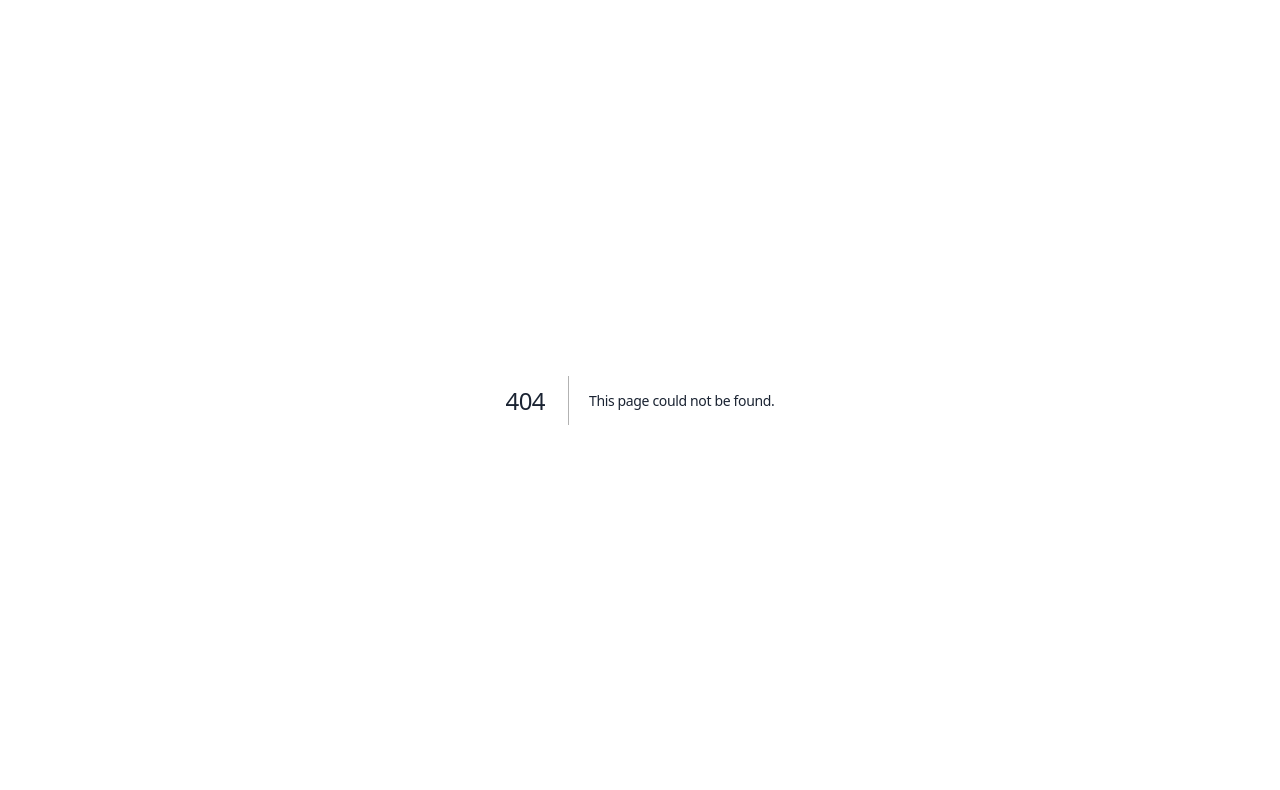
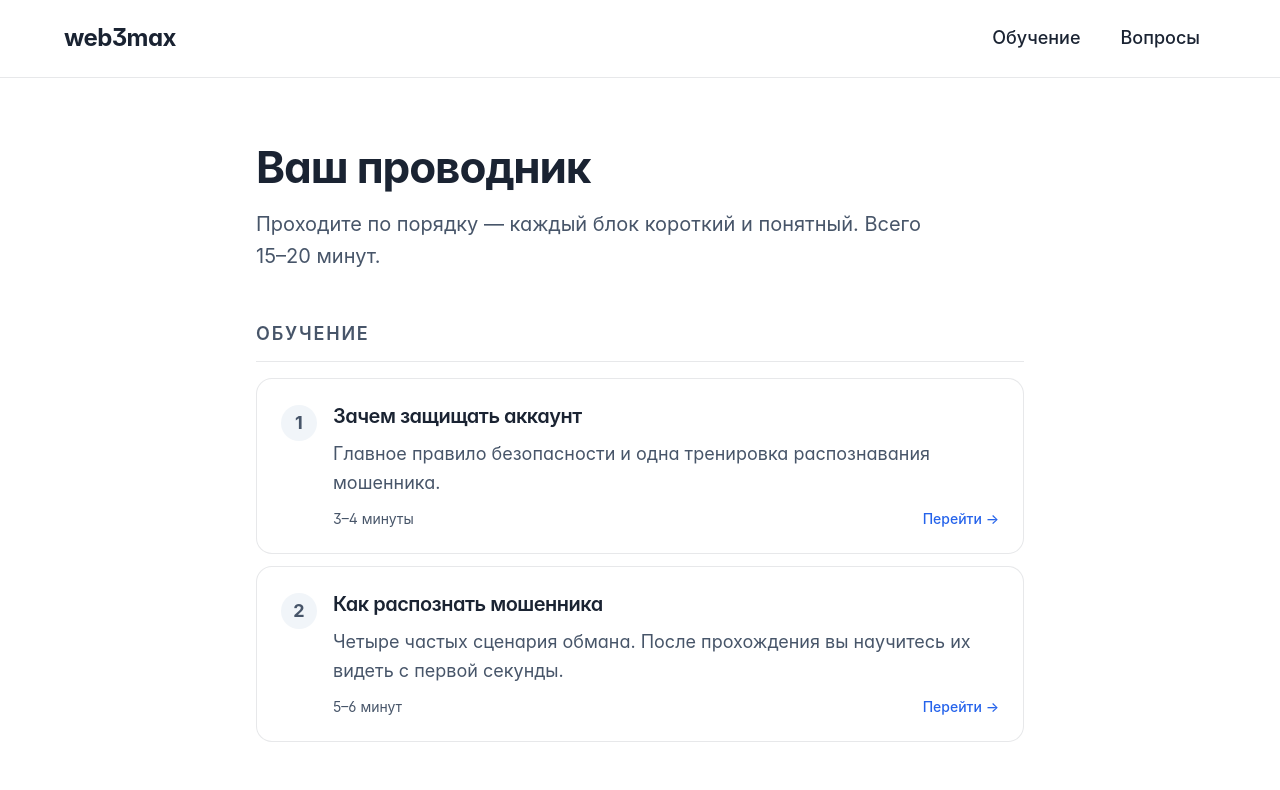
Before and after one commit to ssimchenko/web3max, a Next.js app: page /hub in a window 1280 px wide. Before the commit this address had no page. Shown: the top 790 px of the page. Built offline with nearby package versions, Linux system fonts and the light colour scheme.

Commit message:
хаб и сохранение прогресса

```diff
--- /dev/null
+++ b/app/hub/page.tsx
@@ -0,0 +1,5 @@
+import { HubView } from "@/components/hub/HubView";
+
+export default function HubPage() {
+  return <HubView />;
+}
--- /dev/null
+++ b/components/hub/HubView.tsx
@@ -0,0 +1,156 @@
+"use client";
+
+import Link from "next/link";
+import { useEffect, useState } from "react";
+import { SiteHeader } from "@/components/SiteHeader";
+import { hub } from "@/lib/content";
+import { getAllStatuses } from "@/lib/progress";
+
+type Status = "done" | "in-progress" | "not-started";
+
+const KEY_MAP: Record<string, keyof ReturnType<typeof getAllStatuses>> = {
+  m1: "m1",
+  m2: "m2",
+  "m3:max": "m3:max",
+  "m3:telegram": "m3:telegram",
+  "m3:whatsapp": "m3:whatsapp",
+};
+
+export function HubView() {
+  const [statuses, setStatuses] = useState<ReturnType<typeof getAllStatuses> | null>(null);
+
+  useEffect(() => {
+    setStatuses(getAllStatuses());
+  }, []);
+
+  function statusFor(id: string): Status {
+    if (id === "m4") {
+      if (!statuses) return "not-started";
+      const everyDone =
+        statuses.m1?.completed &&
+        statuses.m2?.completed &&
+        (statuses["m3:max"]?.completed ||
+          statuses["m3:telegram"]?.completed ||
+          statuses["m3:whatsapp"]?.completed);
+      return everyDone ? "in-progress" : "not-started";
+    }
+    const key = KEY_MAP[id];
+    const s = statuses?.[key];
+    if (!s) return "not-started";
+    if (s.completed) return "done";
+    if (s.step > 0) return "in-progress";
+    return "not-started";
+  }
+
+  let stepCounter = 0;
+
+  return (
+    <>
+      <SiteHeader />
+      <main className="min-h-screen bg-white">
+      <section className="px-6 sm:px-10 py-12 sm:py-16">
+        <div className="max-w-3xl mx-auto">
+          <h1 className="text-3xl sm:text-4xl font-bold">{hub.title}</h1>
+          <p className="mt-4 text-lg text-ink-soft max-w-2xl">{hub.subtitle}</p>
+
+          {hub.groups.map((group) => (
+            <div key={group.title} className="mt-12">
+              <h2 className="text-base font-semibold text-ink-soft uppercase tracking-widest border-b border-ink/10 pb-3">
+                {group.title}
+              </h2>
+              <div className="mt-4 flex flex-col gap-3">
+                {group.modules.map((m) => {
+                  stepCounter += 1;
+                  const step = stepCounter;
+                  return (
+                    <ModuleCard
+                      key={m.id}
+                      href={m.href}
+                      step={step}
+                      title={m.title}
+                      duration={m.duration}
+                      description={m.description}
+                      status={statusFor(m.id)}
+                    />
+                  );
+                })}
+              </div>
+            </div>
+          ))}
+        </div>
+      </section>
+      </main>
+    </>
+  );
+}
+
+function ModuleCard({
+  href,
+  step,
+  title,
+  duration,
+  description,
+  status,
+}: {
+  href: string;
+  step: number;
+  title: string;
+  duration: string;
+  description: string;
+  status: Status;
+}) {
+  return (
+    <Link
+      href={href}
+      className="group flex items-start gap-4 rounded-card p-5 sm:p-6 border border-ink/10 bg-white hover:border-accent hover:shadow-sm transition-all"
+    >
+      <span
+        aria-hidden="true"
+        className={`mt-0.5 flex-shrink-0 w-9 h-9 rounded-full flex items-center justify-center text-base font-bold ${
+          status === "done"
+            ? "bg-success-soft text-success"
+            : status === "in-progress"
+              ? "bg-accent-soft text-accent"
+              : "bg-slate-100 text-ink-soft"
+        }`}
+      >
+        {status === "done" ? "✓" : step}
+      </span>
+      <div className="flex-1 min-w-0">
+        <div className="flex items-start justify-between gap-3">
+          <h3 className="text-lg font-semibold leading-snug">{title}</h3>
+          <StatusBadge status={status} />
+        </div>
+        <p className="mt-2 text-base text-ink-soft leading-relaxed">{description}</p>
+        <div className="mt-3 flex items-center justify-between text-sm">
+          <span className="text-ink-soft">{duration}</span>
+          <span className="text-accent font-medium group-hover:translate-x-0.5 transition-transform">
+            {status === "in-progress"
+              ? "Продолжить →"
+              : status === "done"
+                ? "Пройти ещё раз →"
+                : "Перейти →"}
+          </span>
+        </div>
+      </div>
+    </Link>
+  );
+}
+
+function StatusBadge({ status }: { status: Status }) {
+  if (status === "done") {
+    return (
+      <span className="inline-flex items-center gap-1 bg-success-soft text-success px-2.5 py-1 rounded-full text-xs font-semibold whitespace-nowrap">
+        <span aria-hidden="true">✓</span> Готово
+      </span>
+    );
+  }
+  if (status === "in-progress") {
+    return (
+      <span className="inline-flex items-center gap-1 bg-accent-soft text-accent px-2.5 py-1 rounded-full text-xs font-semibold whitespace-nowrap">
+        В процессе
+      </span>
+    );
+  }
+  return null;
+}
--- /dev/null
+++ b/lib/progress.ts
@@ -0,0 +1,129 @@
+const KEY = {
+  m1: "web3max:progress:module-1",
+  m2: "web3max:progress:module-2",
+  m3: (id: MessengerId) => `web3max:progress:module-3:${id}`,
+  m4checks: "web3max:progress:module-4:checks",
+  prefsMessengers: "web3max:prefs:messengers",
+} as const;
+
+export type MessengerId = "max" | "telegram" | "whatsapp";
+
+export type ModuleProgress = {
+  step: number;
+  updatedAt: number;
+};
+
+export type Module2Progress = {
+  step: number;
+  picks: Record<string, string>;
+  completed: boolean;
+  updatedAt: number;
+};
+
+export type Module3Progress = {
+  step: number;
+  completed: boolean;
+  updatedAt: number;
+};
+
+function safeRead<T>(key: string): T | null {
+  if (typeof window === "undefined") return null;
+  try {
+    const raw = window.localStorage.getItem(key);
+    return raw ? (JSON.parse(raw) as T) : null;
+  } catch {
+    return null;
+  }
+}
+
+function safeWrite(key: string, value: unknown): void {
+  if (typeof window === "undefined") return;
+  try {
+    window.localStorage.setItem(key, JSON.stringify(value));
+  } catch {
+    return;
+  }
+}
+
+function safeRemove(key: string): void {
+  if (typeof window === "undefined") return;
+  try {
+    window.localStorage.removeItem(key);
+  } catch {
+    return;
+  }
+}
+
+export function readProgress(): ModuleProgress | null {
+  return safeRead<ModuleProgress>(KEY.m1);
+}
+
+export function writeProgress(step: number): void {
+  safeWrite(KEY.m1, { step, updatedAt: Date.now() });
+}
+
+export function clearProgress(): void {
+  safeRemove(KEY.m1);
+}
+
+export function readM2(): Module2Progress | null {
+  return safeRead<Module2Progress>(KEY.m2);
+}
+
+export function writeM2(data: Omit<Module2Progress, "updatedAt">): void {
+  safeWrite(KEY.m2, { ...data, updatedAt: Date.now() });
+}
+
+export function clearM2(): void {
+  safeRemove(KEY.m2);
+}
+
+export function readM3(id: MessengerId): Module3Progress | null {
+  return safeRead<Module3Progress>(KEY.m3(id));
+}
+
+export function writeM3(id: MessengerId, data: Omit<Module3Progress, "updatedAt">): void {
+  safeWrite(KEY.m3(id), { ...data, updatedAt: Date.now() });
+}
+
+export function clearM3(id: MessengerId): void {
+  safeRemove(KEY.m3(id));
+}
+
+export function readMessengerPrefs(): MessengerId[] {
+  const raw = safeRead<MessengerId[]>(KEY.prefsMessengers);
+  return Array.isArray(raw) ? raw : [];
+}
+
+export function writeMessengerPrefs(ids: MessengerId[]): void {
+  safeWrite(KEY.prefsMessengers, ids);
+}
+
+export function readM4Checks(): Record<string, boolean> {
+  return safeRead<Record<string, boolean>>(KEY.m4checks) ?? {};
+}
+
+export function writeM4Checks(checks: Record<string, boolean>): void {
+  safeWrite(KEY.m4checks, checks);
+}
+
+export type ModuleStatus = {
+  completed: boolean;
+  step: number;
+  startedAt?: number;
+};
+
+export function getAllStatuses() {
+  const m1 = readProgress();
+  const m2 = readM2();
+  const m3max = readM3("max");
+  const m3tg = readM3("telegram");
+  const m3wa = readM3("whatsapp");
+  return {
+    m1: m1 ? { step: m1.step, completed: m1.step >= 4 } : null,
+    m2: m2 ? { step: m2.step, completed: m2.completed } : null,
+    "m3:max": m3max ? { step: m3max.step, completed: m3max.completed } : null,
+    "m3:telegram": m3tg ? { step: m3tg.step, completed: m3tg.completed } : null,
+    "m3:whatsapp": m3wa ? { step: m3wa.step, completed: m3wa.completed } : null,
+  };
+}
```
